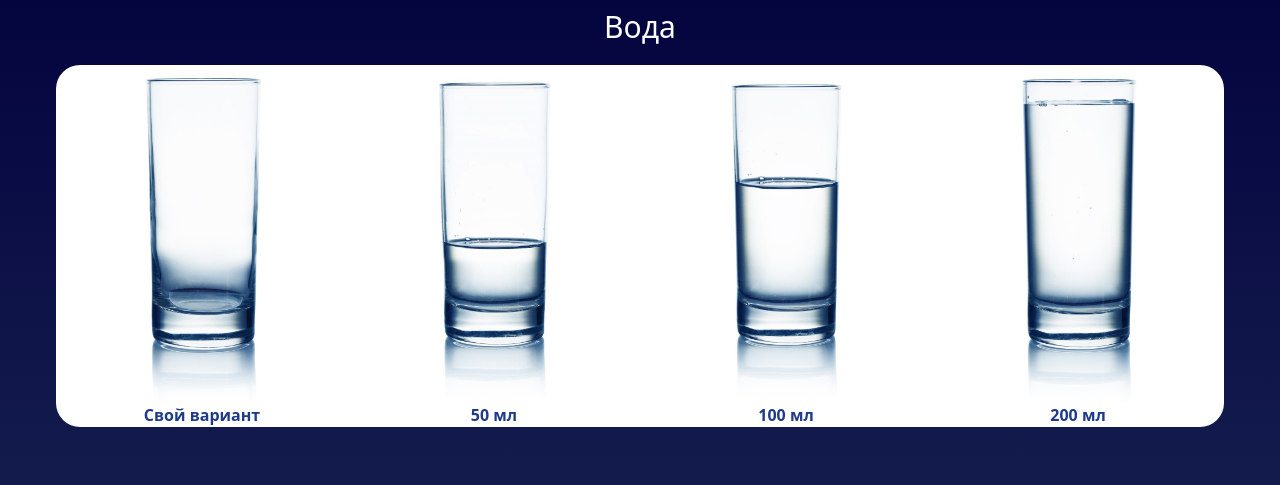
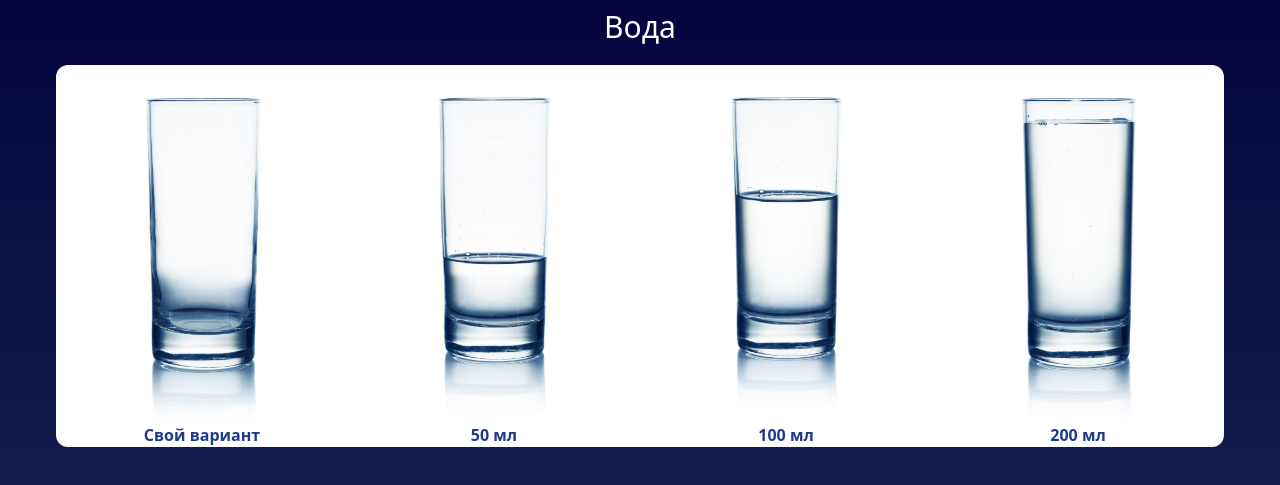
Before and after one commit to Goodwin126/tg-mini-app-mark2, a Vue app: page / in a window 1280 px wide. Shown: the part 199-684 px from the top of the page. Built offline with nearby package versions, Linux system fonts and the light colour scheme.

Commit message:
secondaryt commit

```diff
--- a/src/components/Vater.vue
+++ b/src/components/Vater.vue
@@ -1,11 +1,11 @@
 <template>
   <div class="flex flex-col">
     <div class="flex text-3xl text-white place-content-center">Вода</div>
-    <div class="grid grid-cols-4 place-content-center bg-white mt-5 rounded-3xl m-10">
-      <img src="/youself_ml.jpg" alt="Свой вариант" class="w-3/6 m-auto" />
-      <img src="/50_ml.jpg" alt="50_мл" class="w-3/6 m-auto" />
-      <img src="/100_ml.jpg" alt="50_мл" class="w-3/6 m-auto" />
-      <img src="/200_ml.jpg" alt="50_мл" class="w-3/6 m-auto" />
+    <div class="grid grid-cols-4 place-content-center bg-white mt-5 rounded-xl m-10">
+      <img src="/youself_ml.jpg" alt="Свой вариант" class="w-3/6 m-auto mt-5" />
+      <img src="/50_ml.jpg" alt="50_мл" class="w-3/6 m-auto mt-5" />
+      <img src="/100_ml.jpg" alt="50_мл" class="w-3/6 m-auto mt-5" />
+      <img src="/200_ml.jpg" alt="50_мл" class="w-3/6 m-auto mt-5" />
       <p class="text-center font-bold text-blue-900">Свой вариант</p>
       <p class="text-center font-bold text-blue-900">50 мл</p>
       <p class="text-center font-bold text-blue-900">100 мл</p>
```
